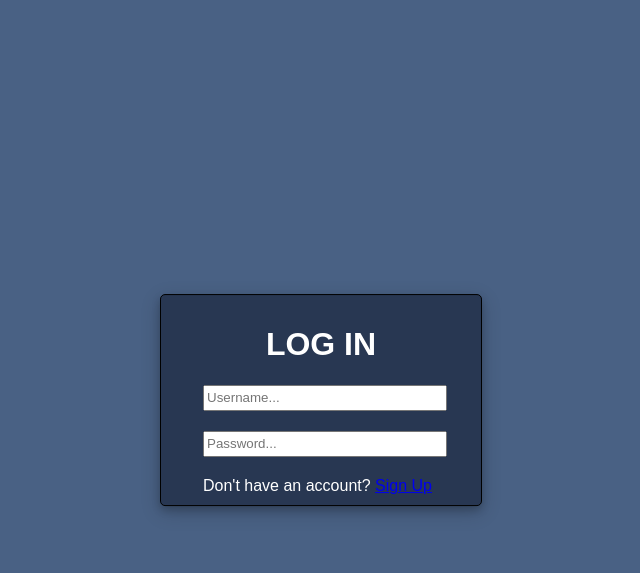
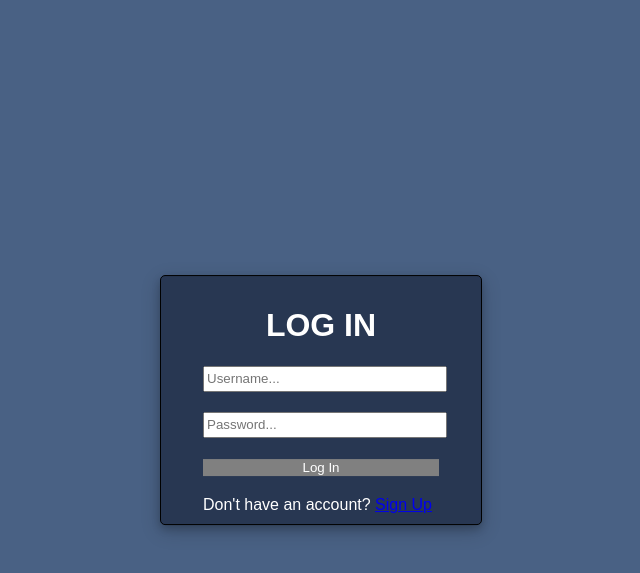
Before and after one commit to JamesMedved/DBM_Project, a Django app: page /polls/login/ in a window 1280 px wide. Shown: the top 573 px of the page, without its empty margins (319-959 px from the left). Run offline with Django 4.2, Linux system fonts and the light colour scheme; parts of the project's set-up code (start-up, migrations or seed data) failed here and were passed over.

Commit message:
Updated Login

```diff
--- a/website/mysite/templates/login.html
+++ b/website/mysite/templates/login.html
@@ -23,6 +23,8 @@
 
                     <input type="password" placeholder="Password..." name="password">
 
+                    <input class="btn login_btn" type="submit" name="Log In" value="Log In">
+
                     <div class ="Already">
                         Don't have an account? <a href="{% url 'registerPage' %}" class="m1-2">Sign Up</a>
                     </div>
```
